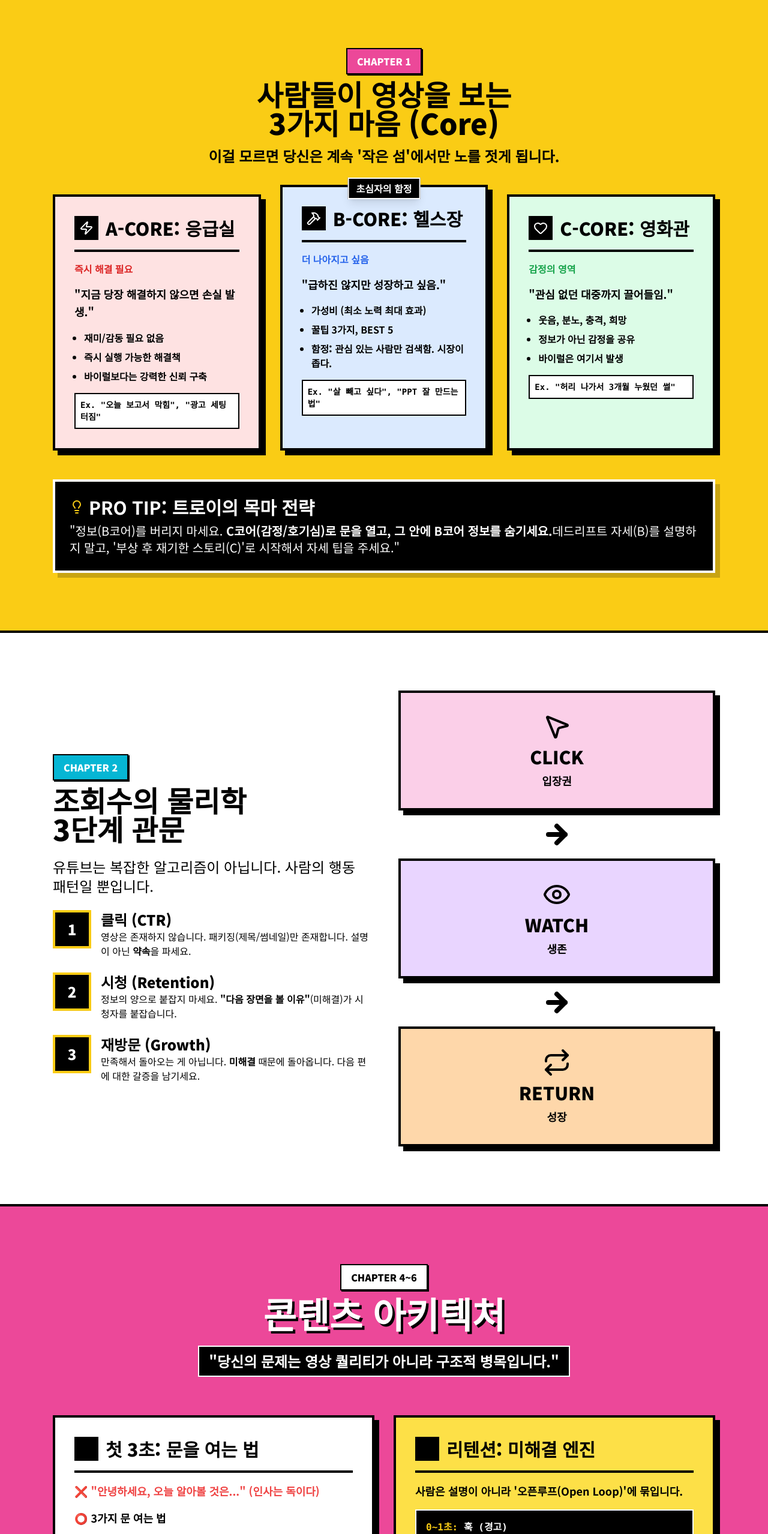
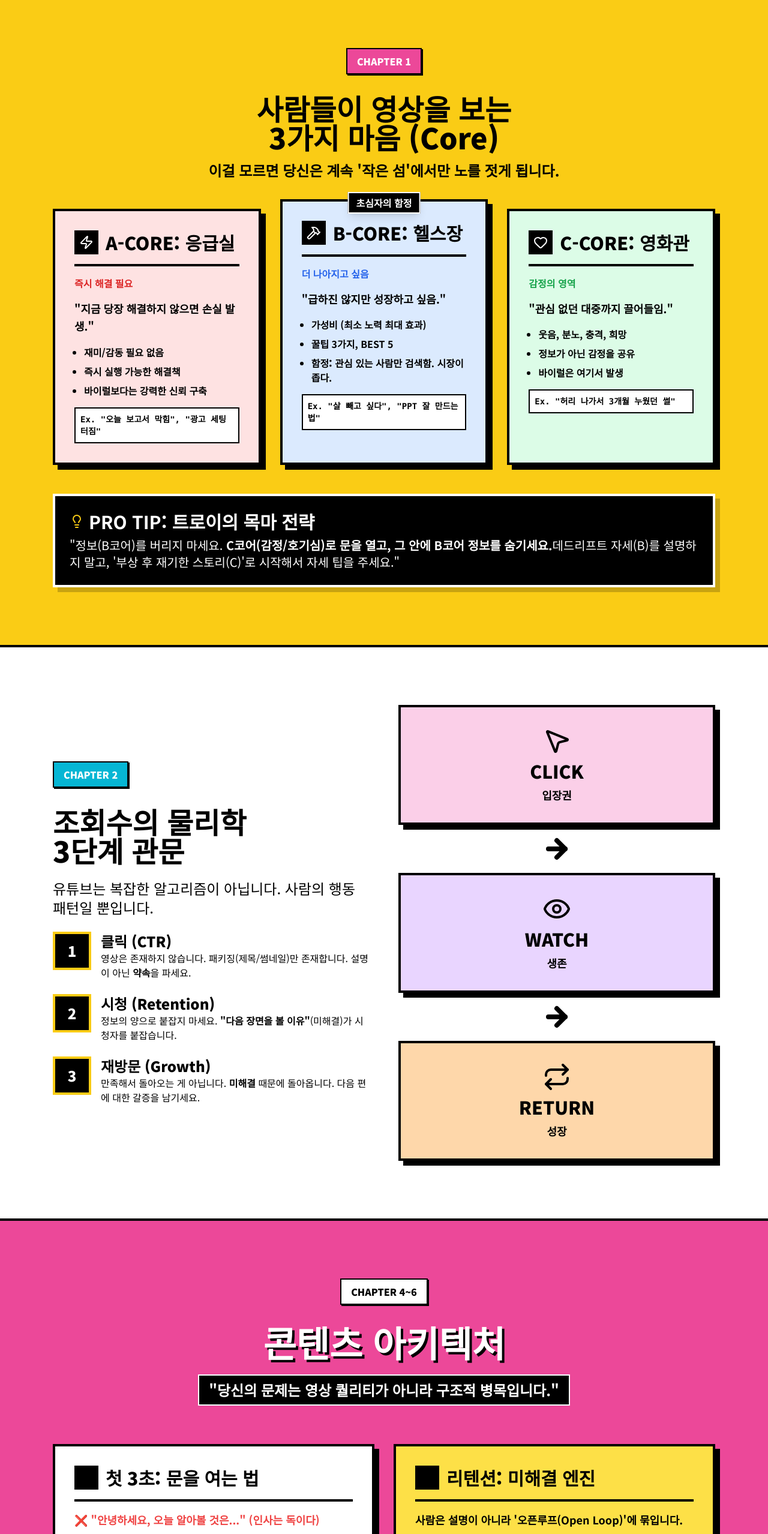
Before and after one commit to bitcory/youtubewin, a React (Vite) app: page / in a window 1280 px wide. Shown: the part 1300-3857 px from the top of the page at 60% size. Built offline with nearby package versions, Linux system fonts and the light colour scheme.

Commit message:
Add mt-6 spacing between badges and headings in all sections
🤖 Generated with [Claude Code](https://claude.com/claude-code)

Co-Authored-By: Claude Opus 4.5 <noreply@anthropic.com>

```diff
--- a/App.tsx
+++ b/App.tsx
@@ -241,7 +241,7 @@ const App = () => {
       <NeoSection id="cores" className="bg-yellow-400">
         <div className="text-center mb-12">
           <NeoBadge text="CHAPTER 1" />
-          <h2 className="text-4xl md:text-5xl font-black">사람들이 영상을 보는<br />3가지 마음 (Core)</h2>
+          <h2 className="text-4xl md:text-5xl font-black mt-6">사람들이 영상을 보는<br />3가지 마음 (Core)</h2>
           <p className="mt-4 font-bold text-2xl">이걸 모르면 당신은 계속 '작은 섬'에서만 노를 젓게 됩니다.</p>
         </div>
 
@@ -306,7 +306,7 @@ const App = () => {
         <div className="grid md:grid-cols-2 gap-12 items-center">
           <div>
             <NeoBadge text="CHAPTER 2" color="bg-cyan-500 text-white" />
-            <h2 className="text-4xl md:text-5xl font-black mb-6">조회수의 물리학<br />3단계 관문</h2>
+            <h2 className="text-4xl md:text-5xl font-black mt-6 mb-6">조회수의 물리학<br />3단계 관문</h2>
             <p className="text-2xl mb-6">유튜브는 복잡한 알고리즘이 아닙니다. 사람의 행동 패턴일 뿐입니다.</p>
 
             <div className="space-y-6">
@@ -360,7 +360,7 @@ const App = () => {
       <NeoSection id="structure" className="bg-pink-500 text-white">
         <div className="text-center mb-16">
           <NeoBadge text="CHAPTER 4~6" color="bg-white text-black" />
-          <h2 className="text-4xl md:text-6xl font-black drop-shadow-[4px_4px_0px_rgba(0,0,0,1)]">콘텐츠 아키텍처</h2>
+          <h2 className="text-4xl md:text-6xl font-black mt-6 drop-shadow-[4px_4px_0px_rgba(0,0,0,1)]">콘텐츠 아키텍처</h2>
           <p className="mt-6 text-2xl font-bold bg-black inline-block px-4 py-2 border-2 border-white">
             "당신의 문제는 영상 퀄리티가 아니라 구조적 병목입니다."
           </p>
@@ -422,7 +422,7 @@ const App = () => {
       <NeoSection id="templates" className="bg-yellow-50">
         <div className="mb-10 text-center">
           <NeoBadge text="APPENDIX" color="bg-black text-white" />
-          <h2 className="text-4xl md:text-5xl font-black">초심자용 콘텐츠 공장<br />템플릿 10개 중 BEST 5</h2>
+          <h2 className="text-4xl md:text-5xl font-black mt-6">초심자용 콘텐츠 공장<br />템플릿 10개 중 BEST 5</h2>
           <p className="mt-4 text-xl">"형태가 있으면 매번 0에서 시작하지 않습니다. 복사해서 쓰세요."</p>
         </div>
 
```
